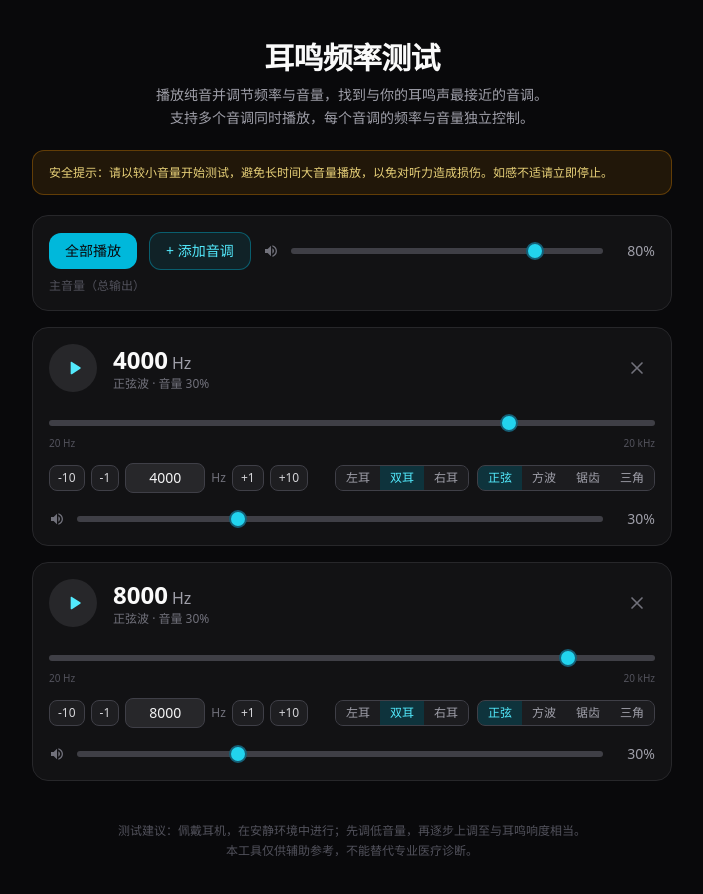
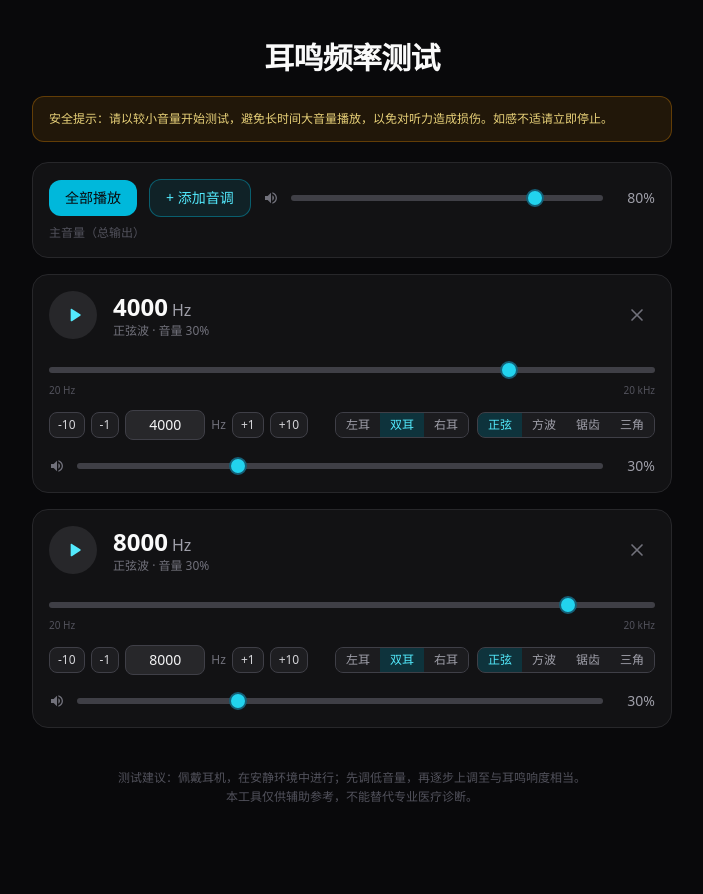
Before and after one commit to L-Chris/tinnitus, a React (Vite) app: page / in a window 1280 px wide. Shown: the top 894 px of the page, without its empty margins (288-991 px from the left). After the commit the page ends 871 px from the top, so only its background shows below. Built offline with nearby package versions, Linux system fonts and the light colour scheme.

Commit message:
chore: remove header description

```diff
--- a/src/App.tsx
+++ b/src/App.tsx
@@ -36,11 +36,6 @@ export default function App() {
       <main className="mx-auto max-w-2xl px-4 pb-16 pt-10">
         <header className="text-center">
           <h1 className="text-3xl font-bold tracking-tight text-zinc-50">耳鸣频率测试</h1>
-          <p className="mt-2 text-sm leading-relaxed text-zinc-400">
-            播放纯音并调节频率与音量，找到与你的耳鸣声最接近的音调。
-            <br />
-            支持多个音调同时播放，每个音调的频率与音量独立控制。
-          </p>
         </header>
 
         <div className="mt-5 rounded-xl border border-amber-500/30 bg-amber-500/10 px-4 py-3 text-xs leading-relaxed text-amber-200/90">
```
